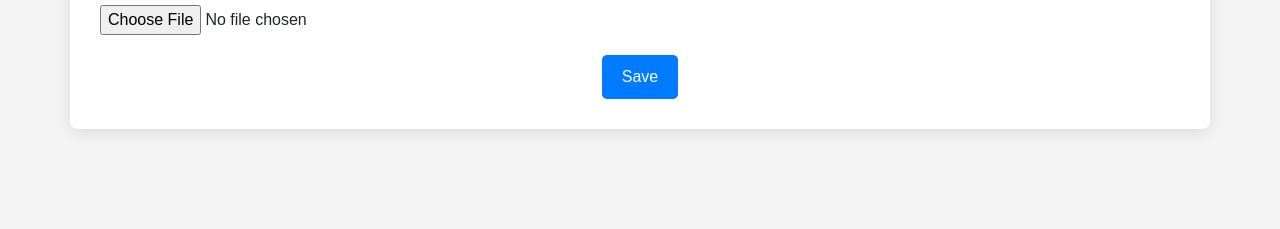
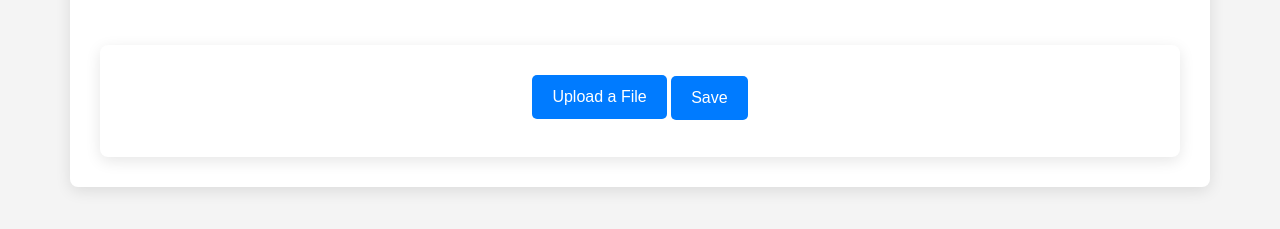
Before and after one commit to pwongie/image-splitter, a plain HTML site: page index.html in a window 1280 px wide. Shown: the part 129-358 px from the top of the page. Drawn offline with nearby package versions, Linux system fonts and the light colour scheme.

Commit message:
fixed the buttons

```diff
--- a/index.html
+++ b/index.html
@@ -45,22 +45,48 @@
         .btn-custom:hover {
             background-color: #0056b3; /* Darker shade on hover */
         }
+        .custom-upload-button {
+            display: inline-block;
+            background-color: #007bff; /* Custom button color */
+            color: white;
+            padding: 10px 20px;
+            font-size: 16px;
+            border: none;
+            border-radius: 5px;
+            cursor: pointer;
+            text-align: center;
+            transition: background-color 0.3s;
+        }
+
+        .custom-upload-button:hover {
+            background-color: #0056b3; /* Darker shade for hover */
+        }
+
+        /* Hide the original file input */
+        .file-input {
+            display: none;
+        }
     </style>
 </head>
 <body>
     <div class="container mt-5">
         <h1 class="text-center">Image Splitter</h1>
-        <div class="text-center">
-            <input type="file" id="imageInput" class="form-control-file">
-        </div>
+        <div class="text-center"></div>
+
         <div class="image-container mt-4" id="imageContainer">
             <img id="leftImage" class="split-image" alt="Left Half">
             <img id="rightImage" class="split-image" alt="Right Half">
         </div>
-        <div class="save-buttons">
-            <button id="saveBoth" class="btn btn-custom">Save</button>
-        </div>
+        <div class="container mt-5 text-center">
+            <!-- Custom File Upload Button -->
+        <label id="imageInput" class="custom-upload-button">
+            Upload a File
+            <input type="file" class="file-input">
+        </label>
+        <button id="saveBoth" class="btn btn-custom">Save</button>
+
     </div>
+
 
     <script>
         let leftImageDataUrl, rightImageDataUrl;
```
